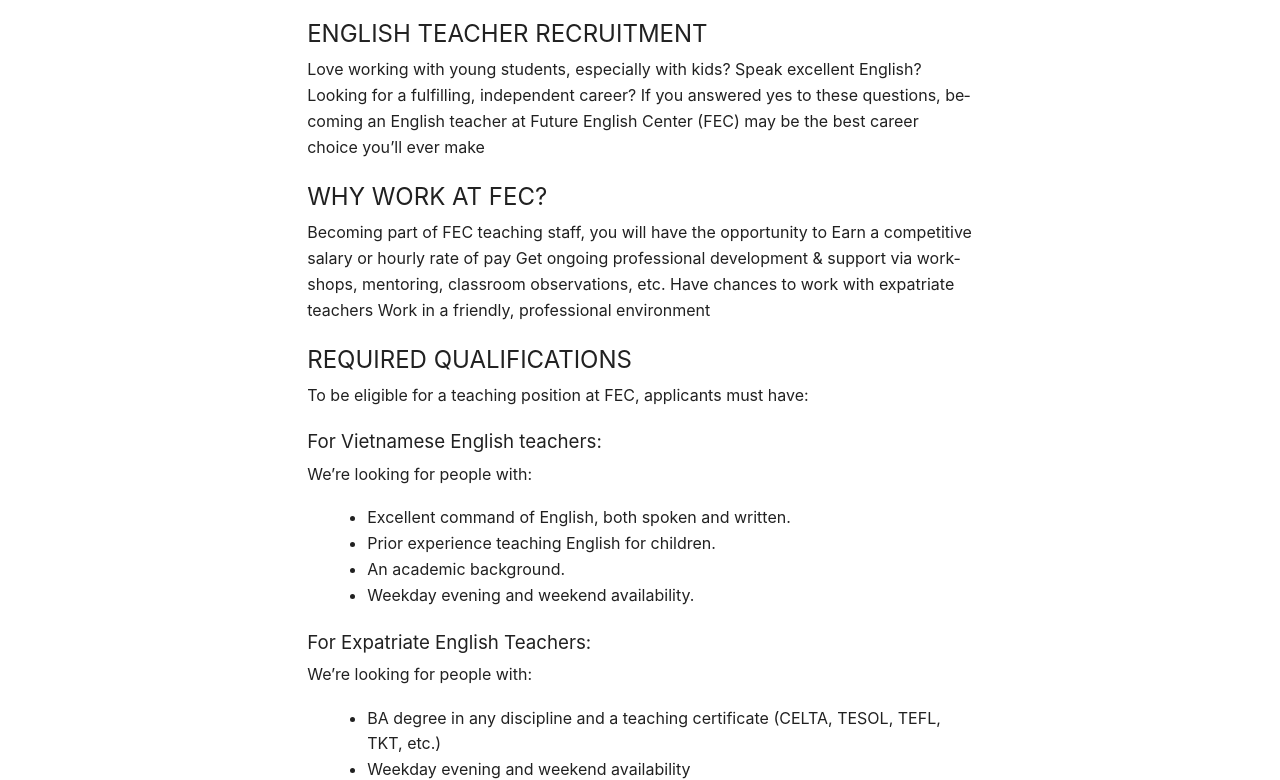
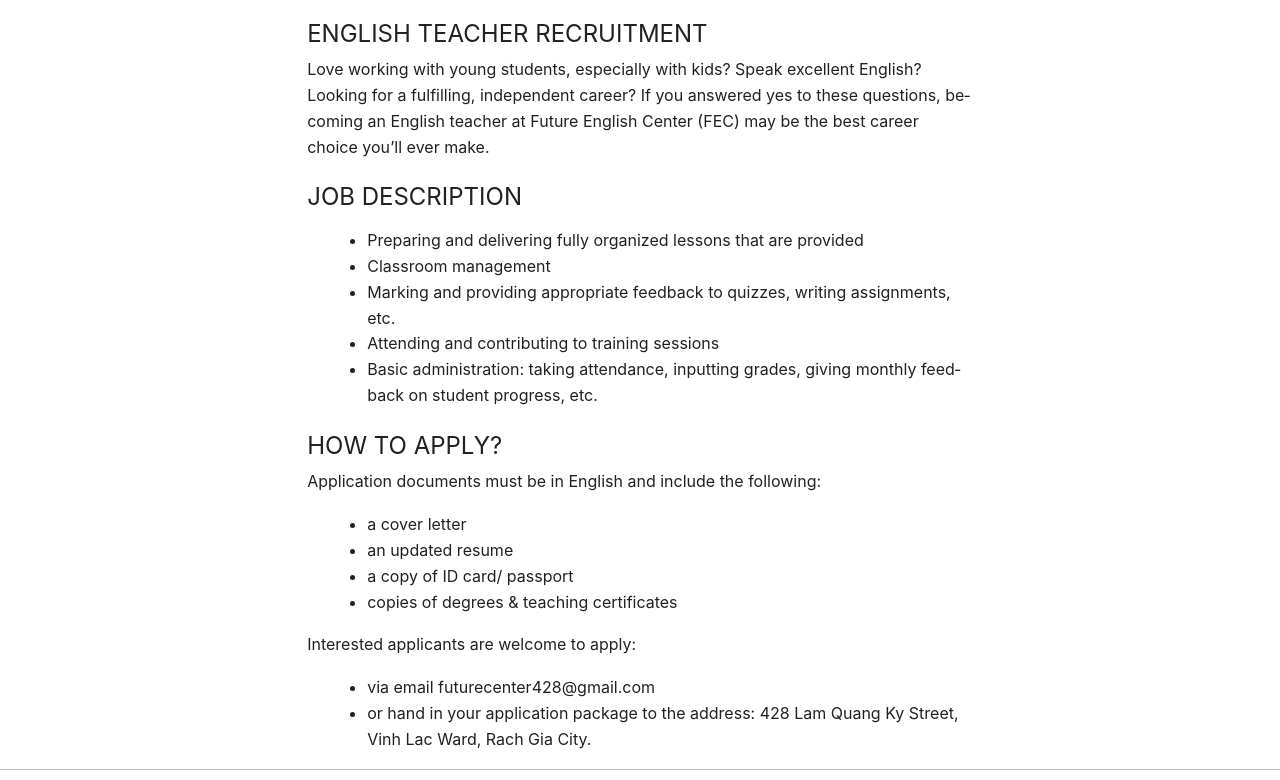
Before and after one commit to futurecenter428/futurecenter428.github.io, a plain HTML site: page career/index.html in a window 1280 px wide. Shown: the part 138-918 px from the top of the page. Drawn offline with Linux system fonts and the light colour scheme.

Commit message:
Update index.html
remove expat and vietnamese teacher requirement

```diff
--- a/career/index.html
+++ b/career/index.html
@@ -104,39 +104,8 @@ WHY WORK AT FEC? Becoming part of FEC teaching staff, you will have the opportun
 <p>Love working with young students, especially with kids?
    Speak excellent English?
    Looking for a fulfilling, independent career?
-   If you answered yes to these questions, becoming an English teacher at Future English Center (FEC) may be the best career choice you’ll ever make</p>
+   If you answered yes to these questions, becoming an English teacher at Future English Center (FEC) may be the best career choice you’ll ever make.</p>
 
-<h1 id="why-work-at-fec">WHY WORK AT FEC?</h1>
-
-<p>Becoming part of FEC teaching staff, you will have the opportunity to
-   Earn a competitive salary or hourly rate of pay
-   Get ongoing professional development &amp; support via workshops, mentoring, classroom observations, etc.
-   Have chances to work with expatriate teachers
-   Work in a friendly, professional environment</p>
-
-<h1 id="required-qualifications">REQUIRED QUALIFICATIONS</h1>
-
-<p>To be eligible for a teaching position at FEC, applicants must have:</p>
-
-<h3 id="for-vietnamese-english-teachers">For Vietnamese English teachers:</h3>
-
-<p>We’re looking for people with:</p>
-
-<ul>
-<li>Excellent command of English, both spoken and written.</li>
-<li>Prior experience teaching English for children.</li>
-<li>An academic background.</li>
-<li>Weekday evening and weekend availability.</li>
-</ul>
-
-<h3 id="for-expatriate-english-teachers">For Expatriate English Teachers:</h3>
-
-<p>We’re looking for people with:</p>
-
-<ul>
-<li>BA degree in any discipline and a teaching certificate (CELTA, TESOL, TEFL, TKT, etc.)</li>
-<li>Weekday evening and weekend availability</li>
-</ul>
 
 <h1 id="job-description">JOB DESCRIPTION</h1>
 
```
